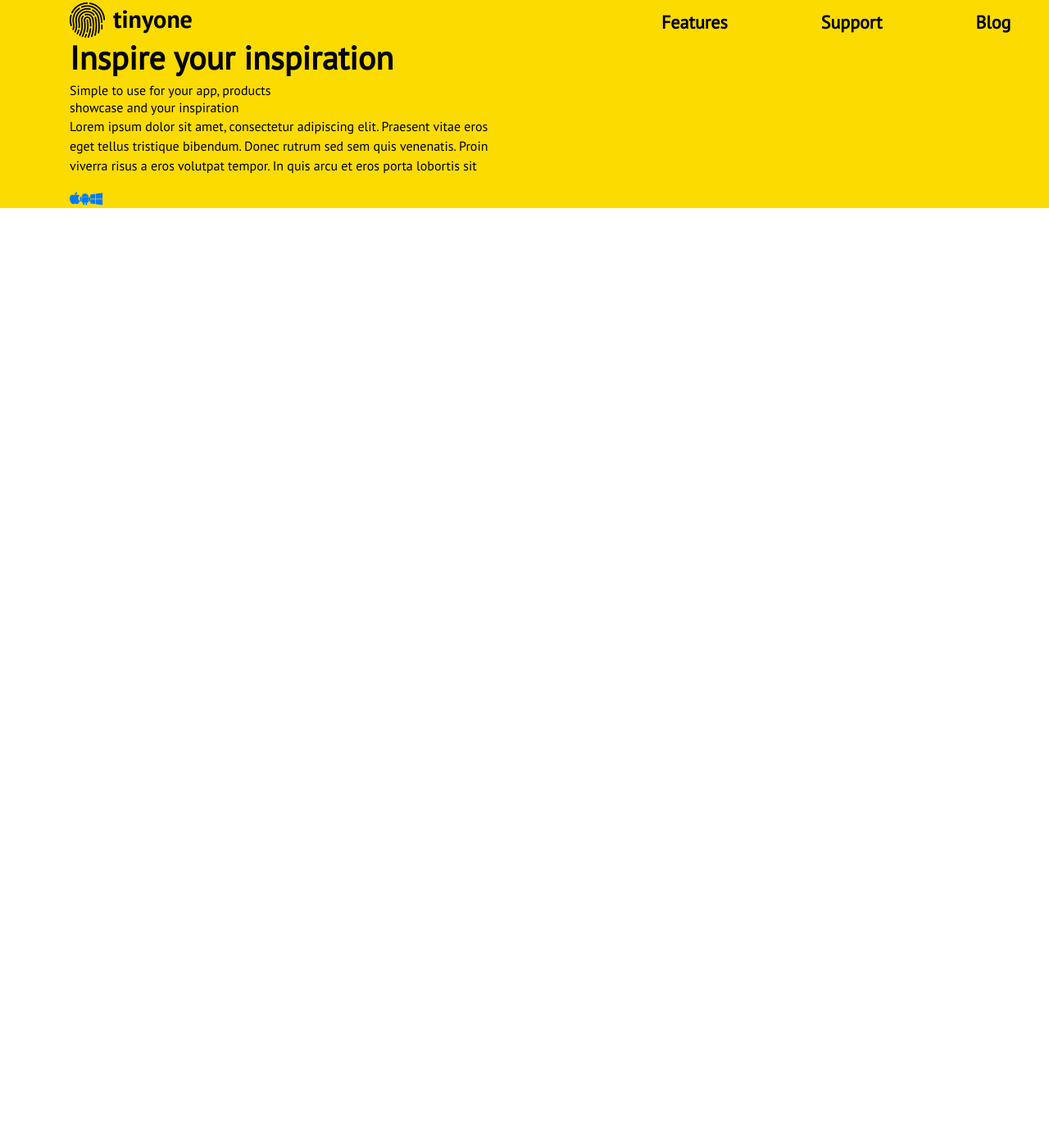
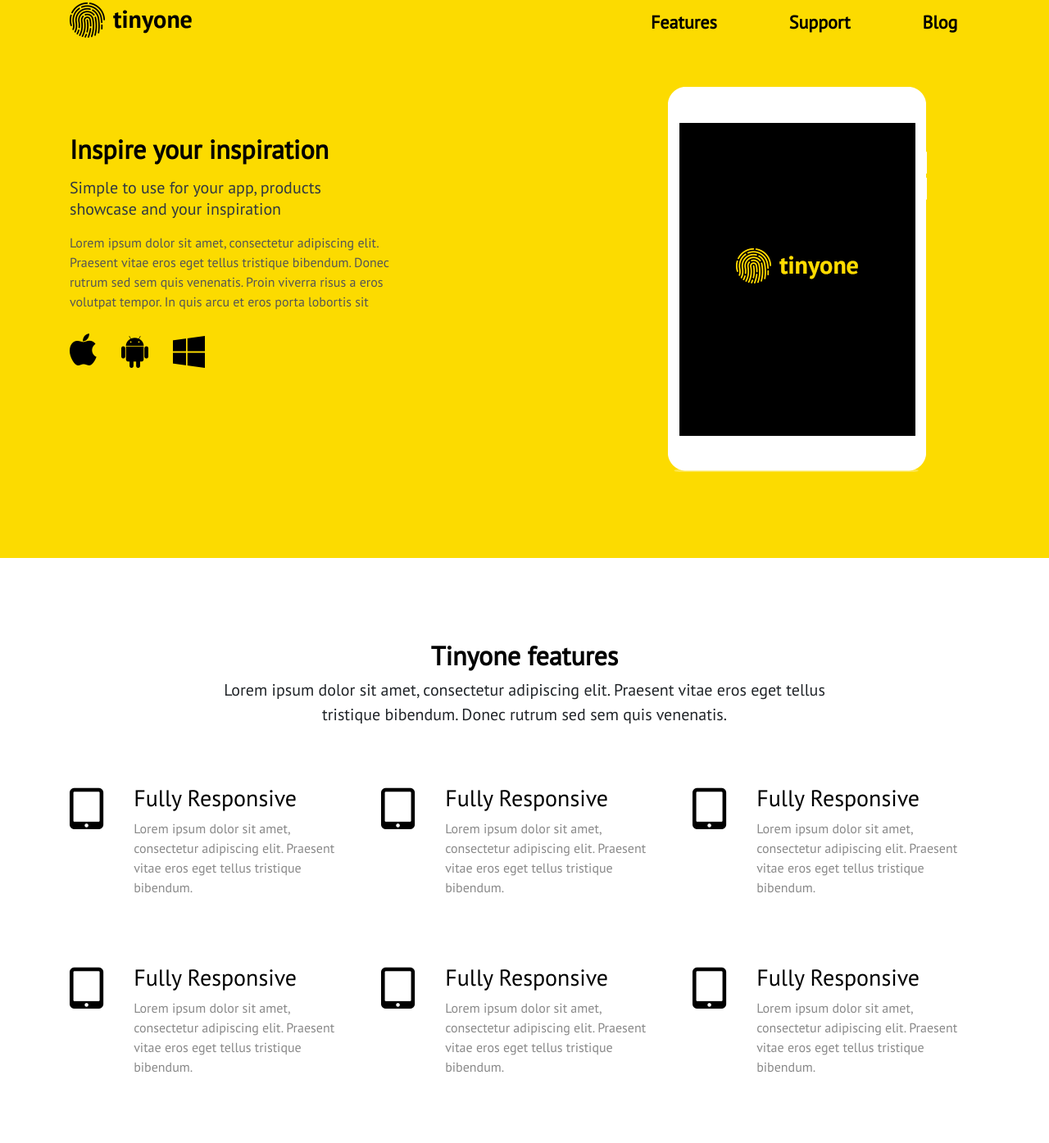
Before and after one commit to ShikarLeTTo/bootstrap, a plain HTML site: page index.html in a window 1280 px wide. Shown: the part 55-1450 px from the top of the page at 82% size. Before the commit the page ends 800 px from the top, so only its background shows below. Drawn offline with nearby package versions, Linux system fonts and the light colour scheme.

Commit message:
add_section_features

```diff
--- a/css/style.css
+++ b/css/style.css
@@ -1,4 +1,4 @@
-/* Спецификация */
+/* Specification */
 
 body {
     font-family: 'PT Sans', sans-serif;
@@ -23,12 +23,13 @@ h2 {
     text-align: center;
 }
 
-/* Первый экран */
+/* First screen */
 
 .header {
     background: #fcdb00;
     color: #010101;
     padding-top: 58px;
+    padding-bottom: 105px;
 }
 
 .menu {
@@ -36,7 +37,7 @@ h2 {
 }
 
 .menu__item {
-    margin: 0 57px;
+    margin: 0 44px;
 }
 
 .menu__item a {
@@ -46,19 +47,74 @@ h2 {
 }
 
 .offer {
-
+    margin-top: 117px;
 }
 
 .offer__title {
-    font-style: 32px;
-    margin-bottom: 6px;
+    font-size: 32px;
+    margin-bottom: 15px;
 }
 
 .offer__intro {
-    font-style: 20px;
+    font-size: 20px;
     line-height: 1.3em;
+    color: #313841;
 }
 
 .offer__text {
-    font-style: 16px;
+    font-size: 16px;
+    margin-top: 15px;
+    color: #555555;
+    width: 400px;
 }
+
+.icons__item {
+    margin-right: 30px;
+}
+
+.icons__item a {
+    color: #000;
+    font-size: 42px;
+    transition: all 0.3s ease;
+}
+
+.icons__item a:hover {
+    text-decoration: none;
+    color: #ff4800;
+}
+
+.ipad {
+    display: block;
+    margin: 60px auto 0;
+}
+
+/* Second screen */
+
+.title {
+    padding-top: 100px;
+    padding-bottom: 70px;
+    text-align: center;
+}
+
+.title__main {
+    font-size: 32px;
+}
+
+.title__text {
+    font-size: 20px;
+    width: 780px;
+    margin: 0 auto;
+}
+
+.feature {
+    margin-bottom: 65px;
+}
+
+.feature__icon {
+    color: #000;
+    margin-right: 37px;
+}
+
+.feature__text {
+    color: #898989;
+}
--- a/index.html
+++ b/index.html
@@ -37,7 +37,7 @@
             <div class="offer">
               <h1 class="offer__title">Inspire your inspiration</h1>
               <div class="offer__intro">
-                Simple to use for your app, products <br> showcase and your inspiration
+                <p>Simple to use for your app, products <br> showcase and your inspiration</p>
               </div>
               <p class="offer__text">Lorem ipsum dolor sit amet, consectetur adipiscing elit. Praesent vitae eros eget tellus tristique bibendum. Donec rutrum sed sem quis venenatis. Proin viverra risus a eros volutpat tempor. In quis arcu et eros porta lobortis sit </p>
               <ul class="icons d-flex">
@@ -48,14 +48,78 @@
             </div>
           </div>
           <div class="col-lg-5 ml-auto">
-
+            <img src="img/iPad Mini White facing.png" class="ipad" alt="iPad">
           </div>
         </div>
       </div>
     </header>
     <section id="features" class="features">
       <div class="container">
+        <div class="row">
+          <div class="col-lg-12">
+            <div class="title">
+              <h2 class="title__main">Tinyone features</h2>
+              <p class="title__text">Lorem ipsum dolor sit amet, consectetur adipiscing elit. Praesent vitae eros eget tellus tristique bibendum. Donec rutrum sed sem quis venenatis.</p>
+            </div>
+          </div>
 
+        </div>
+        <div class="row">
+          <div class="col-lg-4">
+            <div class="feature d-flex">
+              <i class="fa fa-tablet feature__icon fa-4x"></i>
+              <div class="feature__blog">
+                <h3 class="feature__title">Fully Responsive</h3>
+                <p class="feature__text">Lorem ipsum dolor sit amet, consectetur adipiscing elit. Praesent vitae eros eget tellus tristique bibendum.</p>
+              </div>
+            </div>
+          </div>
+          <div class="col-lg-4">
+            <div class="feature d-flex">
+              <i class="fa fa-tablet feature__icon fa-4x"></i>
+              <div class="feature__blog">
+                <h3 class="feature__title">Fully Responsive</h3>
+                <p class="feature__text">Lorem ipsum dolor sit amet, consectetur adipiscing elit. Praesent vitae eros eget tellus tristique bibendum.</p>
+              </div>
+            </div>
+          </div>
+          <div class="col-lg-4">
+            <div class="feature d-flex">
+              <i class="fa fa-tablet feature__icon fa-4x"></i>
+              <div class="feature__blog">
+                <h3 class="feature__title">Fully Responsive</h3>
+                <p class="feature__text">Lorem ipsum dolor sit amet, consectetur adipiscing elit. Praesent vitae eros eget tellus tristique bibendum.</p>
+              </div>
+            </div>
+          </div>
+          <div class="col-lg-4">
+            <div class="feature d-flex">
+              <i class="fa fa-tablet feature__icon fa-4x"></i>
+              <div class="feature__blog">
+                <h3 class="feature__title">Fully Responsive</h3>
+                <p class="feature__text">Lorem ipsum dolor sit amet, consectetur adipiscing elit. Praesent vitae eros eget tellus tristique bibendum.</p>
+              </div>
+            </div>
+          </div>
+          <div class="col-lg-4">
+            <div class="feature d-flex">
+              <i class="fa fa-tablet feature__icon fa-4x"></i>
+              <div class="feature__block">
+                <h3 class="feature__title">Fully Responsive</h3>
+                <p class="feature__text">Lorem ipsum dolor sit amet, consectetur adipiscing elit. Praesent vitae eros eget tellus tristique bibendum.</p>
+              </div>
+            </div>
+          </div>
+          <div class="col-lg-4">
+            <div class="feature d-flex">
+              <i class="fa fa-tablet feature__icon fa-4x"></i>
+              <div class="feature__blog">
+                <h3 class="feature__title">Fully Responsive</h3>
+                <p class="feature__text">Lorem ipsum dolor sit amet, consectetur adipiscing elit. Praesent vitae eros eget tellus tristique bibendum.</p>
+              </div>
+            </div>
+          </div>
+        </div>
       </div>
     </section>
     <section id="touch" class="touch">
```
